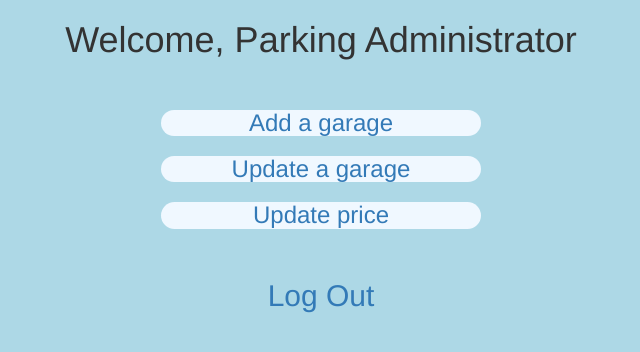
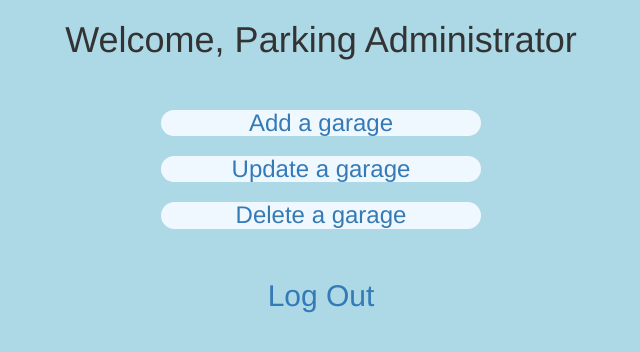
Before and after one commit to Klejdi-00/CSE3241_GrProject9, a PHP site: page /paradmin.php in a window 1280 px wide. Shown: the top 352 px of the page, without its empty margins (319-959 px from the left). Run offline with PHP 8.4, Linux system fonts and the light colour scheme; the visitor is signed in with stand-in values (Sample User, id 1); data that the repository does not hold is empty.

Commit message:
Added delete_garage as an option

```diff
--- a/paradmin.php
+++ b/paradmin.php
@@ -19,7 +19,7 @@
          <h3><a href="update_garage.php">Update a garage</a></h3>
       </div>
       <div class='col-md-3' style="float:none; margin:auto; background-color:aliceblue; border-radius:25px" >
-         <h3><a href="update_price.php">Update price</a></h3>
+         <h3><a href="delete_garage.php">Delete a garage</a></h3>
       </div>
       <br>
       <h2><a href = "log_out.php">Log Out</a></h2>
```
